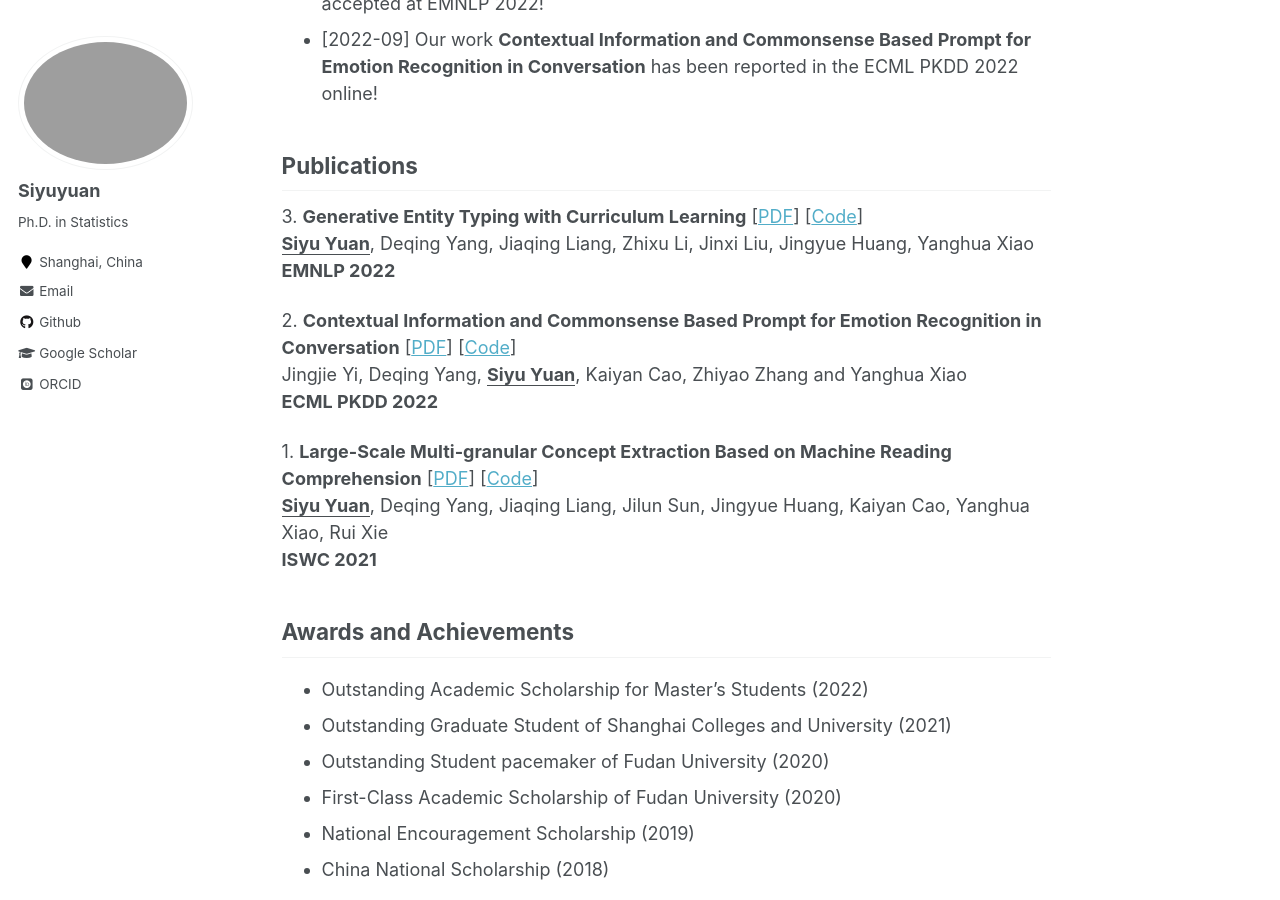
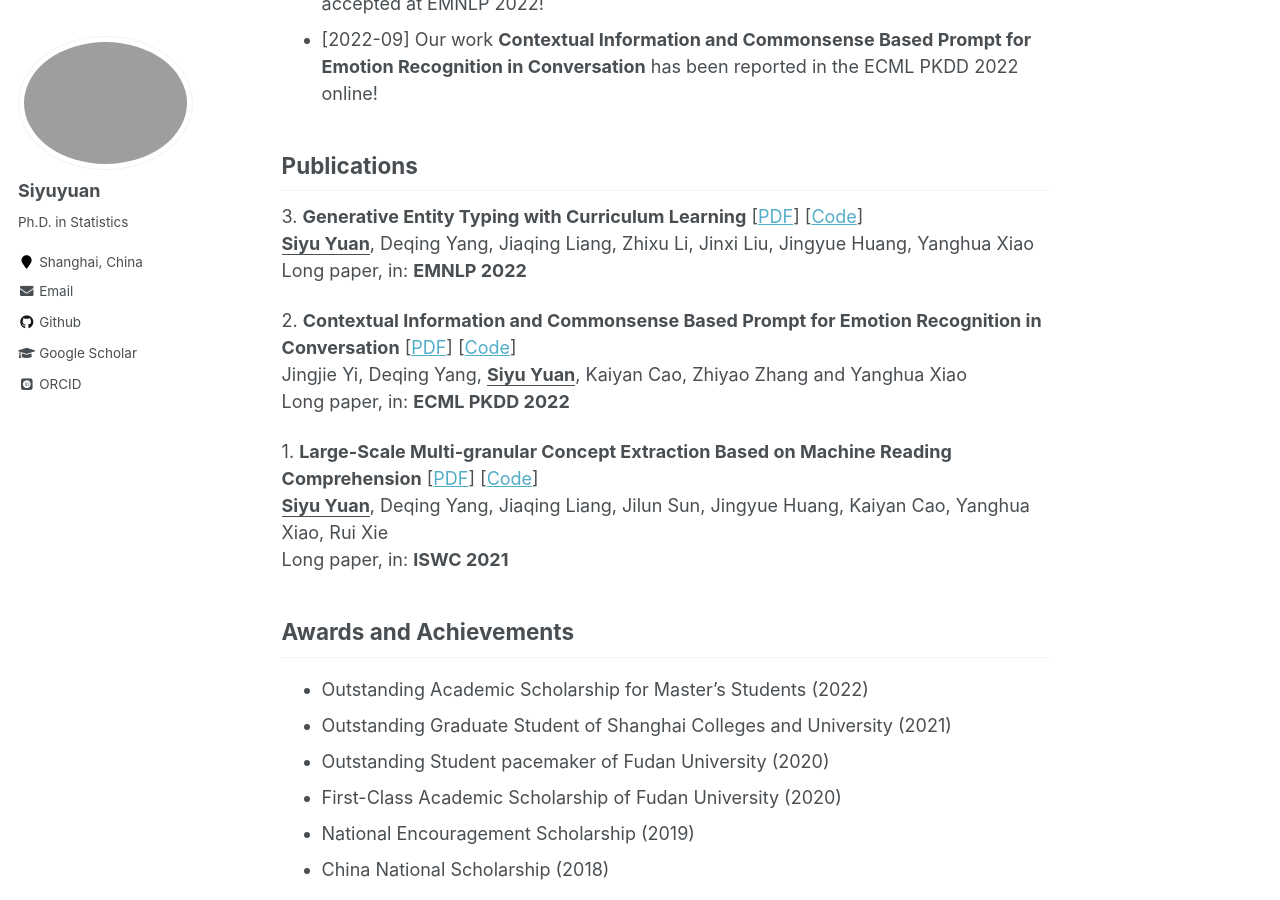
Before and after one commit to siyuyuan/siyuyuan.github.io, a Jekyll site: the page built from _pages/about.md, in a window 1280 px wide and 900 px high, scrolled down 722 px. Built offline with Jekyll 4.4.1, drawn with Linux system fonts in a browser that asks for light colours; some web fonts are replaced.

Commit message:
Update about.md

```diff
--- a/_pages/about.md
+++ b/_pages/about.md
@@ -26,11 +26,11 @@
 
 ## Publications
 
-3\. **Generative Entity Typing with Curriculum Learning** [<a href='https://arxiv.org/abs/2210.02914'>PDF</a>] [<a href='https://github.com/siyuyuan/GET'>Code</a>] <br> <ins>**Siyu Yuan**</ins>, Deqing Yang, Jiaqing Liang, Zhixu Li, Jinxi Liu, Jingyue Huang, Yanghua Xiao<br>  **EMNLP 2022** <br>
+3\. **Generative Entity Typing with Curriculum Learning** [<a href='https://arxiv.org/abs/2210.02914'>PDF</a>] [<a href='https://github.com/siyuyuan/GET'>Code</a>] <br> <ins>**Siyu Yuan**</ins>, Deqing Yang, Jiaqing Liang, Zhixu Li, Jinxi Liu, Jingyue Huang, Yanghua Xiao<br>  Long paper, in: **EMNLP 2022** <br>
 
-2\. **Contextual Information and Commonsense Based Prompt for Emotion Recognition in Conversation** [<a href='https://arxiv.org/abs/2207.13254'>PDF</a>] [<a href='https://github.com/DeqingYang/CISPER'>Code</a>] <br> Jingjie Yi, Deqing Yang, <ins>**Siyu Yuan**</ins>, Kaiyan Cao, Zhiyao Zhang and Yanghua Xiao <br>  **ECML PKDD 2022** <br>
+2\. **Contextual Information and Commonsense Based Prompt for Emotion Recognition in Conversation** [<a href='https://arxiv.org/abs/2207.13254'>PDF</a>] [<a href='https://github.com/DeqingYang/CISPER'>Code</a>] <br> Jingjie Yi, Deqing Yang, <ins>**Siyu Yuan**</ins>, Kaiyan Cao, Zhiyao Zhang and Yanghua Xiao <br>  Long paper, in: **ECML PKDD 2022** <br>
 
-1\. **Large-Scale Multi-granular Concept Extraction Based on Machine Reading Comprehension** [<a href='https://arxiv.org/abs/2208.14139'>PDF</a>] [<a href='https://github.com/fcihraeipnusnacwh/MRC-CE'>Code</a>] <br> <ins>**Siyu Yuan**</ins>, Deqing Yang, Jiaqing Liang, Jilun Sun, Jingyue Huang, Kaiyan Cao, Yanghua Xiao, Rui Xie <br> **ISWC 2021** <br>
+1\. **Large-Scale Multi-granular Concept Extraction Based on Machine Reading Comprehension** [<a href='https://arxiv.org/abs/2208.14139'>PDF</a>] [<a href='https://github.com/fcihraeipnusnacwh/MRC-CE'>Code</a>] <br> <ins>**Siyu Yuan**</ins>, Deqing Yang, Jiaqing Liang, Jilun Sun, Jingyue Huang, Kaiyan Cao, Yanghua Xiao, Rui Xie <br> Long paper, in: **ISWC 2021** <br>
 
 ## Awards and Achievements
 -  Outstanding Academic Scholarship for Master's Students (2022)
```
